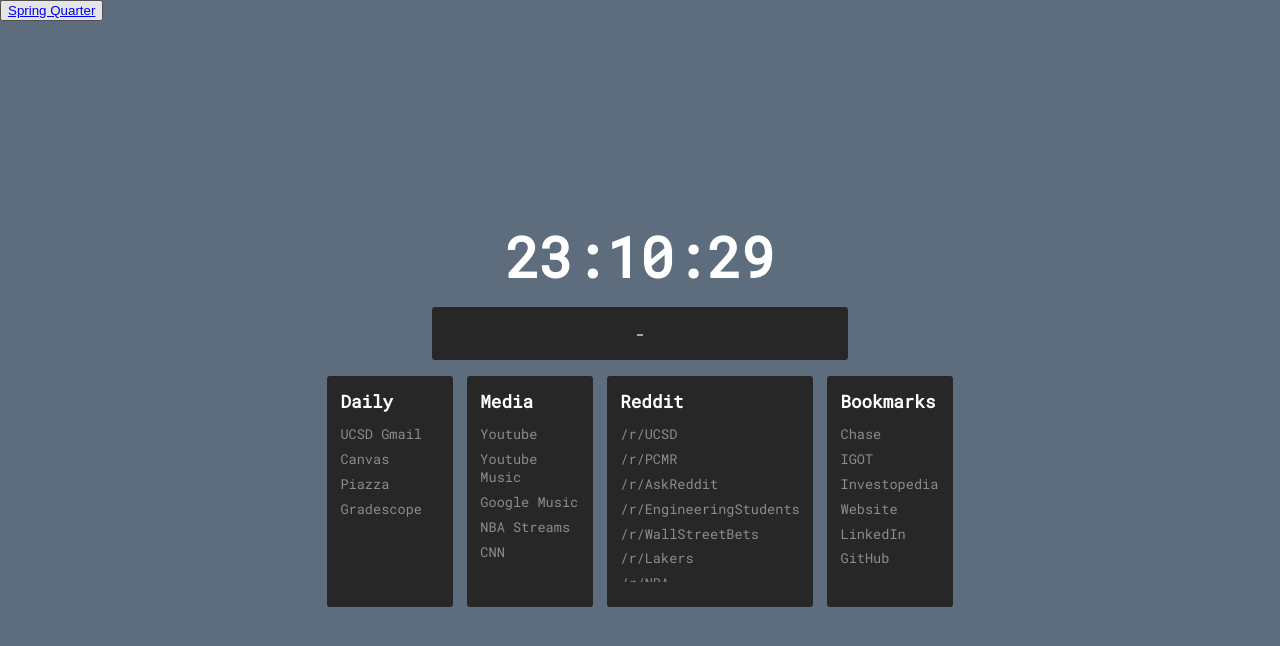
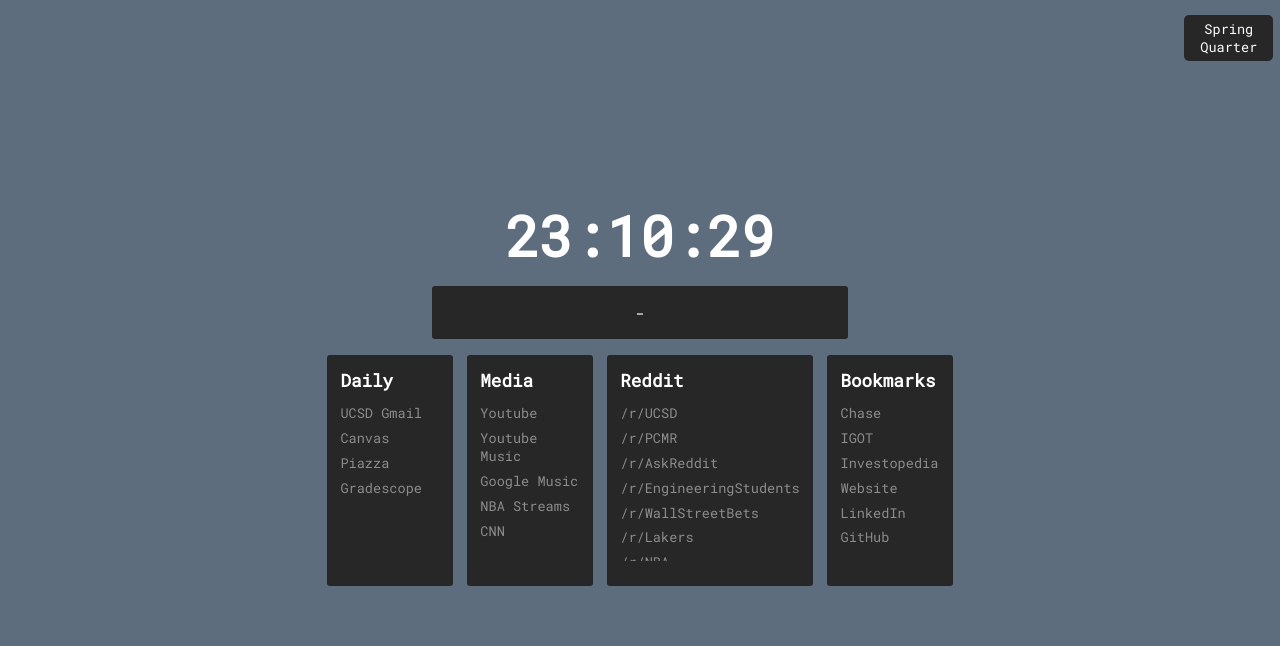
Before and after one commit to AmnesiacSloth/Homepage, a plain HTML site: page index.html in a window 1280 px wide. Drawn offline with Linux system fonts and the light colour scheme; no server answers.

Commit message:
added new classes for button & adjusted positioning

```diff
--- a/styles.css
+++ b/styles.css
@@ -12,6 +12,38 @@ body {
     align-items: center;
     justify-content: center;
     flex-direction: column;
+}
+
+.springbutton{
+  background-color: #272727;
+  color: #fff;
+  outline: none;
+  border: none;
+  border-radius: 5px;
+  padding: 5px 5px;
+  text-align: center;
+  text-decoration: none;
+  position: absolute;
+  top: 15px;
+  left: 92%;
+  font-family: "Roboto Mono";
+  font-size: .85rem;
+  margin: 0em .5em;
+}
+.springbutton:hover{
+  transition-duration: 0.4s;
+  background-color: #fff;
+}
+.onclick:link{
+  text-decoration: none;
+  color: #fff;
+}
+.onclick:visited {
+  color: #fff;
+}
+.onclick:hover{
+  transition-duration: 0.4s;
+  color: #272727;
 }
 
 #clock {
```
